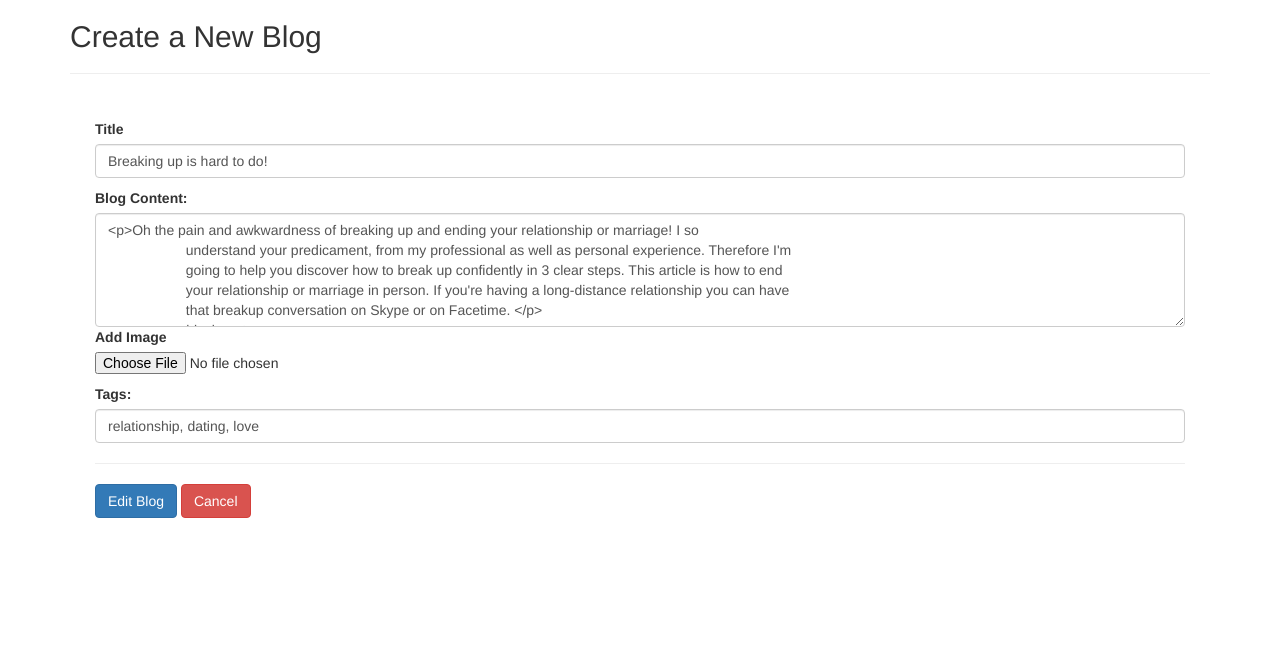
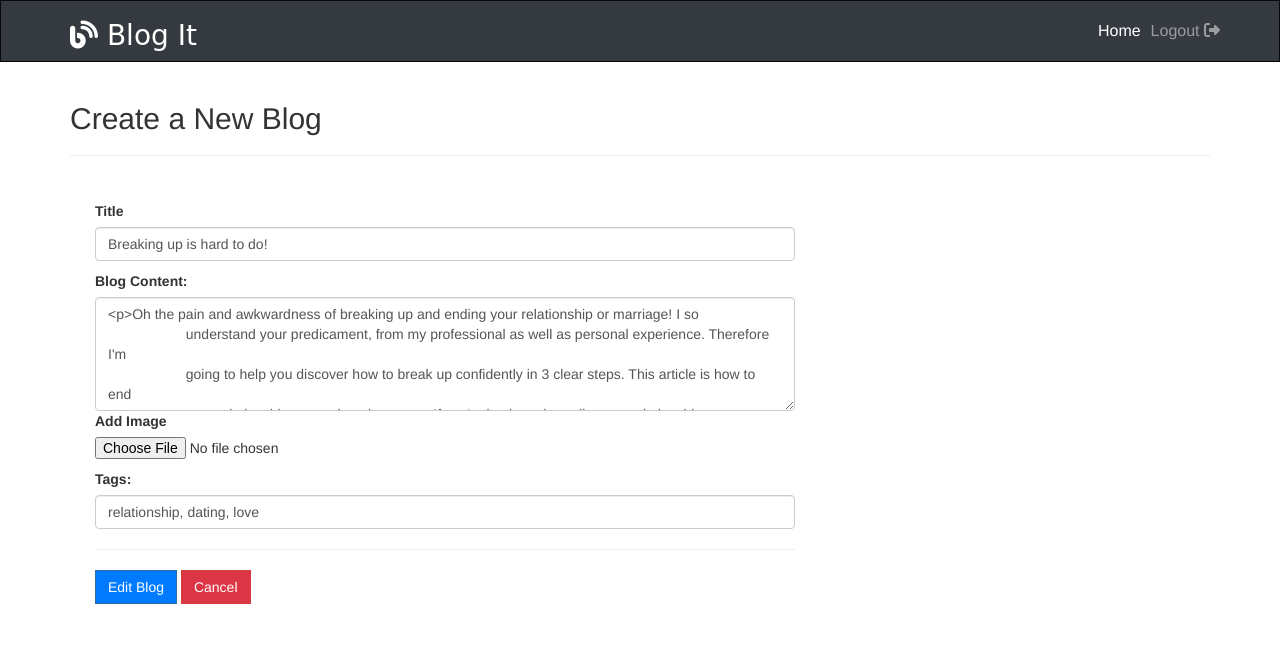
Before and after one commit to codingdojo-projects-algos-august-2019/AmandaKatrinaGroup, a Flask app: page /blogs/1/edit in a window 1280 px wide. Shown: the top 648 px of the page. Run offline with Flask 2, Linux system fonts and the light colour scheme; a user stored in the database is signed in; data comes from the database, SQL or seed files in the repository; some libraries are stand-ins or nearby versions; some web fonts are replaced.

Commit message:
matching edit blog with create blog html

```diff
--- a/templates/edit_blog.html
+++ b/templates/edit_blog.html
@@ -8,13 +8,35 @@
   <script src="http://netdna.bootstrapcdn.com/bootstrap/3.3.5/js/bootstrap.js"></script>
   <link href="http://cdnjs.cloudflare.com/ajax/libs/summernote/0.8.12/summernote.css" rel="stylesheet">
   <script src="http://cdnjs.cloudflare.com/ajax/libs/summernote/0.8.12/summernote.js"></script>
+  <link href="{{url_for('static', filename='css/blog.css')}}" rel="stylesheet">
   <script src="https://kit.fontawesome.com/cf01eb3235.js"></script>
 </head>
 <body>
+<!-- NOTE: this page has to use bootstrap 3 due to summernote compatibility -->
+  <nav class="navbar navbar-inverse">
+    <div class="container">
+      <div class="navbar-header">
+        <a class="navbar-brand" href="/">
+          <i class="fas fa-blog mr-3"></i>
+          Blog It
+        </a>
+      </div>
+      <ul class="nav navbar-nav navbar-right">
+        <li><a href="/">Home</a></li>
+          {% if session['userid']  %}
+          <li>
+            <a id="logoutBtn" class="logout" data-redirect="/">Logout <i class="fas fa-sign-out-alt"></i></a>
+          </li>
+          {% endif %}
+      </ul>
+    </div>
+  </nav>
   <!-- todo figure out how to add a navbar specifically to work with this since its using bootstrap 3 -->
   <div class="container">
     <h2>Create a New Blog</h2>
     <hr>
+    <div class="row">
+      <div class="col col-md-8">
         <form method="post" id="createBlog" style="padding: 25px"  enctype="multipart/form-data">
           <label for="title">Title</label>
           <input type="text" name="title" class="form-control" style="margin-bottom: 10px" value="{{ blog.title }}">
@@ -29,6 +51,8 @@
           <input type="submit" value="Edit Blog" class="btn btn-primary">
           <input type="button" id="cancelBtnEdit" value="Cancel" class="btn btn-danger" datasrc="{{ blog.id }}">
         </form>
+      </div>
+    </div>
   </div>
   <script>
     $(document).ready(function() {
```
Lines whose indentation alone changed are shown as unchanged.
